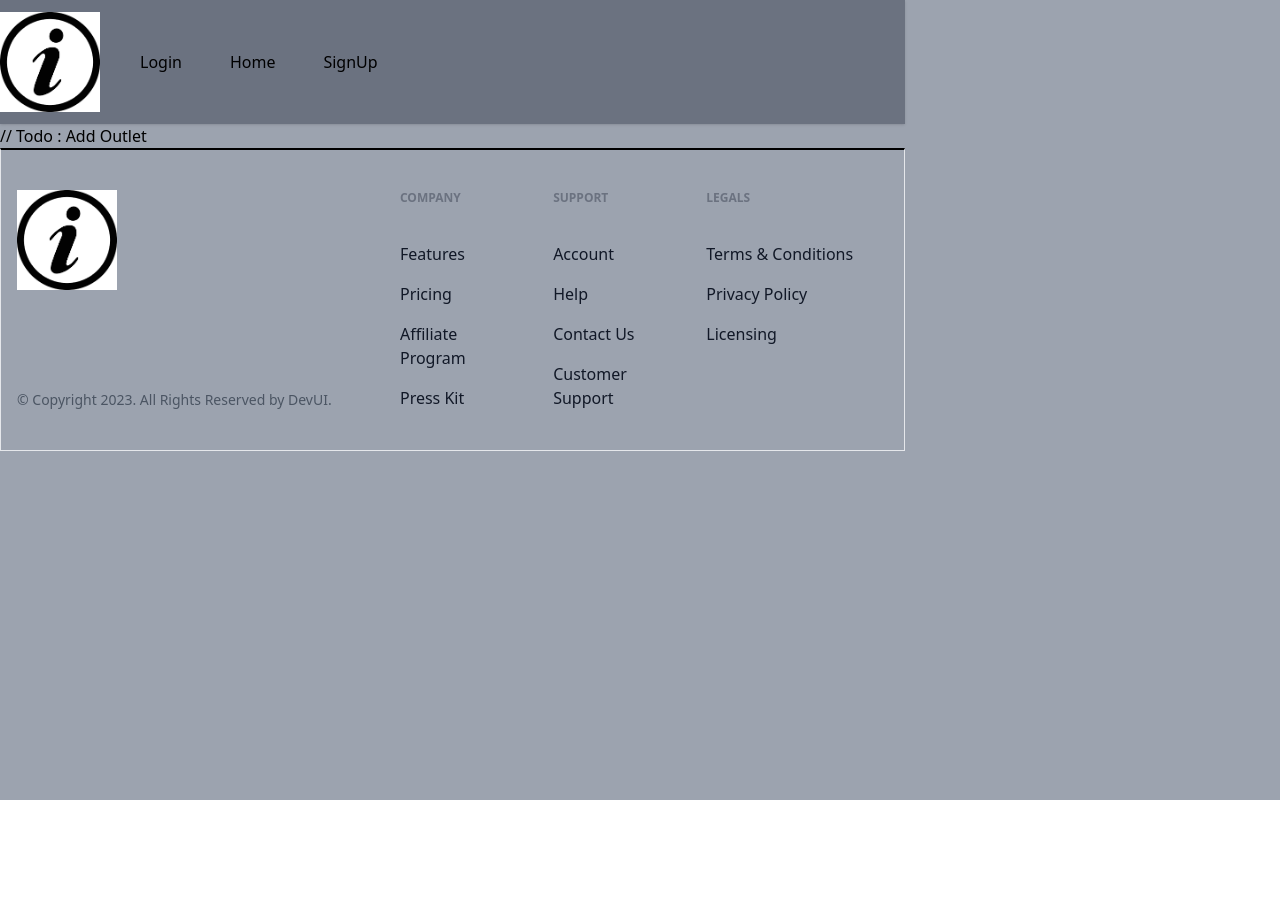
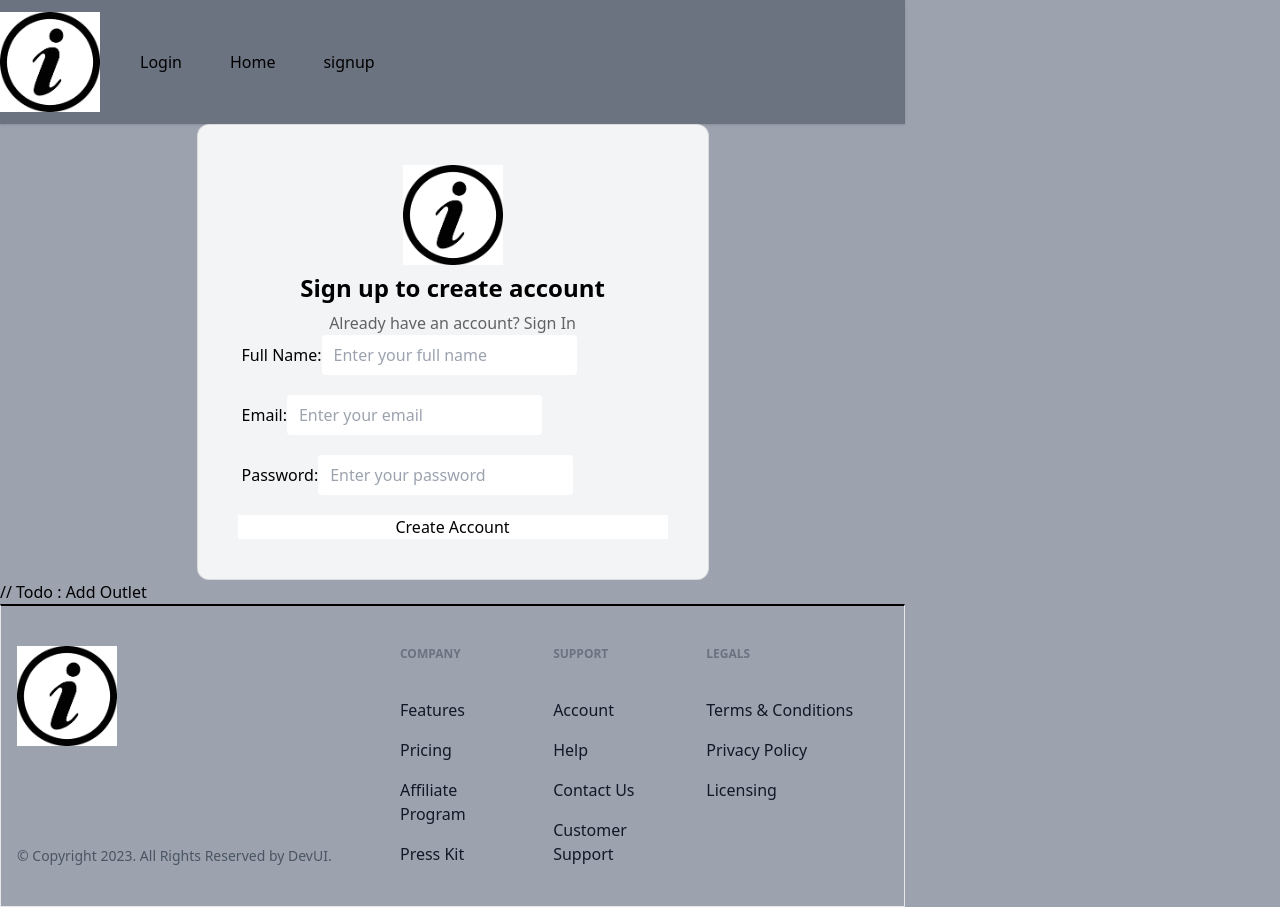
Before and after one commit to RaffayScriptSlinger/React-Mega-Project, a React (Vite) app: page /SignUp in a window 1280 px wide. Before the commit the page ends 800 px from the top, so only its background shows below. Built offline with nearby package versions, Linux system fonts and the light colour scheme; no server answers.

Commit message:
Some Changes is db config

```diff
--- a/src/App.jsx
+++ b/src/App.jsx
@@ -6,6 +6,7 @@ import authService from './appwrite/auth'
 import { login, logout } from "./store/authSlice"
 import Header from "./components/Header/Header"
 import Footer from "./components/Footer/Footer"
+import { Outlet } from 'react-router-dom'
 
 
 function App() {
@@ -30,6 +31,7 @@ function App() {
   return !loading ? <div className='bg-gray-400 min-h-screen flex flex-wrap content-between'>
     <main className=''>
       <Header />
+      <Outlet/>
       {/* Outlet Here */}
       // Todo : Add Outlet
       <Footer />
--- a/src/appwrite/auth.js
+++ b/src/appwrite/auth.js
@@ -37,13 +37,14 @@ export class AuthService {
     }
     async getCurrentUser() {
         try {
-            return this.account.get()
+            const user = await this.account.get();
+            return user;
+        } catch (error) {
+            console.error('Error fetching current user:', error); // Optional: log error for debugging
+            return null; // Gracefully return null if an error occurs
+        }
+    }
 
-        } catch (error) {
-            throw error
-        }
-        return null;
-    }
     async logout() {
         try {
             await this.account.deleteSessions()
--- a/src/appwrite/databaseConfig.js
+++ b/src/appwrite/databaseConfig.js
@@ -1,7 +1,8 @@
 import config from "../config"
 import { Client, ID, Databases, Storage, Query } from "appwrite"
 
-export default class appwriteService {
+
+export  class Service {
     client = new Client();
     databases;
     bucket;
@@ -132,3 +133,5 @@ export default class appwriteService {
         )
     }
 }
+const service = new Service()
+export default service
--- a/src/components/Header/Header.jsx
+++ b/src/components/Header/Header.jsx
@@ -24,8 +24,8 @@ function Header() {
       active: true
     },
     {
-      name: "SignUp",
-      slug: "/SignUp",
+      name: "signup",
+      slug: "/signup",
       active: !currentStatus
     },
     {
--- a/src/components/Login/Login.jsx
+++ b/src/components/Login/Login.jsx
@@ -1,7 +1,7 @@
 import React, { useState } from 'react'
 import { useNavigate, Link } from 'react-router-dom'
 import { useForm } from 'react-hook-form'
-import authService from '../../appwrite/auth'
+import service from '../../appwrite/databaseConfig'
 import { useDispatch } from 'react-redux'
 import { login as authLogin } from '../../store/authSlice'
 import { Button, Input, Logo } from '../index'
@@ -17,9 +17,9 @@ function Login() {
     const Login = async (data) => {
         setError()
         try {
-            const session = authService.login(data)
+            const session = service.login(data)
             if (session) {
-                const userData = await authService.getCurrentUser()
+                const userData = await service.getCurrentUser()
                 if (userData) dispatch(authLogin(userData));
                 navigate("/")
 
--- a/src/components/SginUp/SignUp.jsx
+++ b/src/components/SginUp/SignUp.jsx
@@ -1,10 +1,11 @@
 import React, { useState } from 'react'
-import authService from '../../appwrite/auth'
+import service from '../../appwrite/databaseConfig'
 import { Link, useNavigate } from 'react-router-dom'
 import { login } from '../../store/authSlice'
 import { Button, Input, Logo } from "../index"
 import { useForm } from 'react-hook-form'
 import { useDispatch } from 'react-redux'
+
 
 function SignUp() {
     const [error, setError] = useState()
@@ -15,9 +16,9 @@ function SignUp() {
     const createAccount = async (data) => {
         setError("")
         try {
-            const userData = await authService.createAcount(data)
+            const userData = await service.createAcount(data)
             if (userData) {
-                const userData = await authService.getCurrentUser()
+                const userData = await service.getCurrentUser()
 
                 if (userData) dispatch(login(userData))
                 navigate(`/`)
@@ -48,7 +49,7 @@ function SignUp() {
                 </p>
                 {error && <p className="text-red-600 mt-8 text-center">{error}</p>}
 
-                <form onSubmit={handleSubmit(create)}>
+                <form onSubmit={handleSubmit(createAccount)}>
                     <div className='space-y-5'>
                         <Input
                             label="Full Name: "
```
